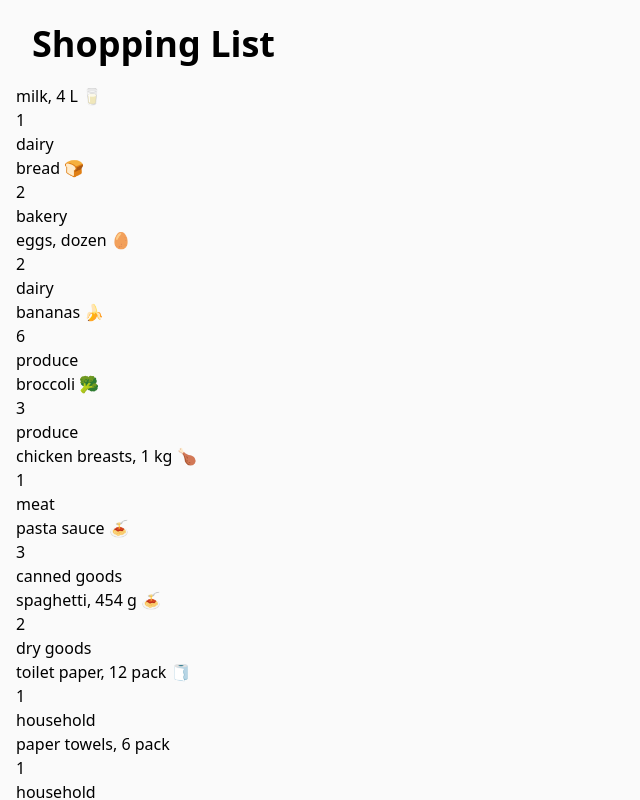
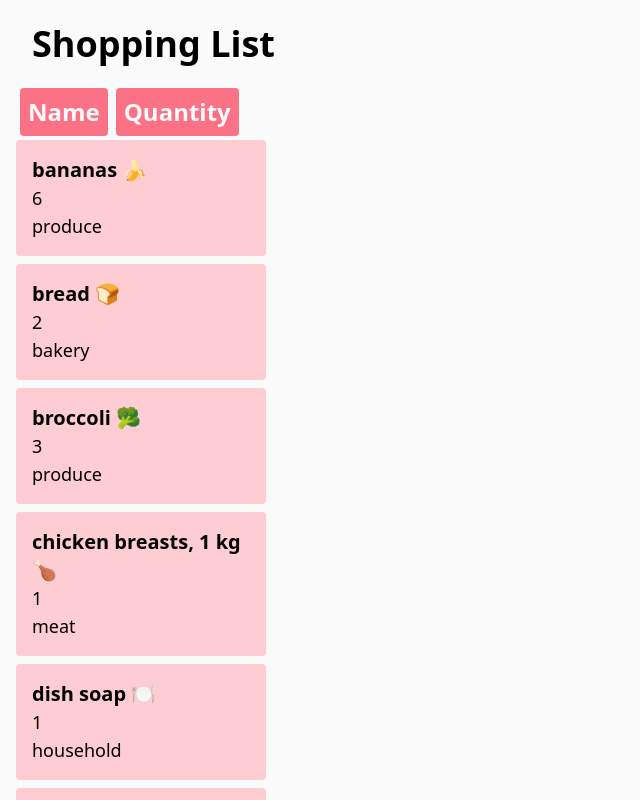
Before and after one commit to DylaneElyse/cprg306-assignments, a Next.js app: page /week-6 in a window 1280 px wide. Shown: the top 800 px of the page, without its empty margins (0-640 px from the left). Built offline with nearby package versions, Linux system fonts and the light colour scheme.

Commit message:
Update week 6, add demos for week 7

```diff
--- a/app/page.js
+++ b/app/page.js
@@ -19,9 +19,9 @@ export default function Page() {
       <p>
         <Link href="week-6">Week 6 Assignment</Link>
       </p>
-      {/* <p>
+      <p>
         <Link href="week-7">Week 7 Assignment</Link>
-      </p> */}
+      </p>
       {/* <p>
         <Link href="week-8">Week 8 Assignment</Link>
       </p> */}
--- a/app/week-6/item-list.js
+++ b/app/week-6/item-list.js
@@ -1,6 +1,5 @@
 "use client";
 
-import Item from "./item";
 import items from "./items.json";
 import { useState } from "react";
 
@@ -9,33 +8,40 @@ export default function ItemList() {
   let sortedItems = [...items];
 
   const handleSort = (event) => {
-    if (event.target.value === "name") {
-      setSortBy("name");
-      return;
-    }
-    if (event.target.value === "quantity") {
-      setSortBy("quantity");
-      return;
-    }
+    setSortBy(event.target.value);
   };
 
-  const sortItems = (sortedItems) => {
+  const sortItems = () => {
     if (sortBy === "name") {
       sortedItems.sort((a, b) => a.name.localeCompare(b.name));
-      return;
     }
     if (sortBy === "quantity") {
       sortedItems.sort((a, b) => a.quantity - b.quantity);
-      return;
     }
+    return sortedItems;
   };
 
   return (
     <div>
-      <ul>
-        {sortedItems.map((item) => (
-          <li key={item.id} onClick={() => handleSort(item.id)}>
-            <p>{item.name}</p>
+      <button
+        value={"name"}
+        className="bg-rose-400 rounded text-neutral-50 font-bold text-2xl text-center m-1 p-2"
+        onClick={(event) => handleSort(event)}
+      >
+        Name
+      </button>
+      <button
+        value={"quantity"}
+        className="bg-rose-400 rounded text-neutral-50 font-bold text-2xl text-center m-1 p-2"
+        onClick={(event) => handleSort(event)}
+      >
+        Quantity
+      </button>
+
+      <ul className="text-lg">
+        {sortItems().map((item) => (
+          <li className="bg-rose-200 w-1/5 mb-2 p-4 rounded" key={item.id}>
+            <p className="font-semibold text-xl">{item.name}</p>
             <p>{item.quantity}</p>
             <p>{item.category}</p>
           </li>
--- a/app/week-6/page.js
+++ b/app/week-6/page.js
@@ -1,4 +1,5 @@
-import Item from "./item";
+"use client";
+
 import ItemList from "./item-list";
 
 export default function Page() {
--- /dev/null
+++ b/app/week-7/counter.js
@@ -0,0 +1,19 @@
+"use client";
+
+import { useState } from "react";
+
+export default function Counter() {
+  const [person, setPerson] = useState({ name: "Alice", age: 25 });
+
+  const increment = () => {
+    setPerson({ ...person, age: person.age + 1 });
+  };
+
+  return (
+    <div>
+      <h2>Counter</h2>
+      <p>Age: {person.age}</p>
+      <button onClick={increment}>Increment</button>
+    </div>
+  );
+}
--- /dev/null
+++ b/demo-code/week-7-demo/dogs.json
@@ -0,0 +1,5 @@
+[
+  { "id": 1, "name": "Buddy", "age": 4 },
+  { "id": 2, "name": "Molly", "age": 7 },
+  { "id": 3, "name": "Max", "age": 2 }
+]
```
Also changed, not shown: demo-code/week-7-demo/dog-form.js (added, +43 -0 lines), demo-code/week-7-demo/dog-list.js (added, +19 -0 lines), demo-code/week-7-demo/dog.js (added, +11 -0 lines), demo-code/week-7-demo/page.js (added, +35 -0 lines), app/week-7/page.js (added).
